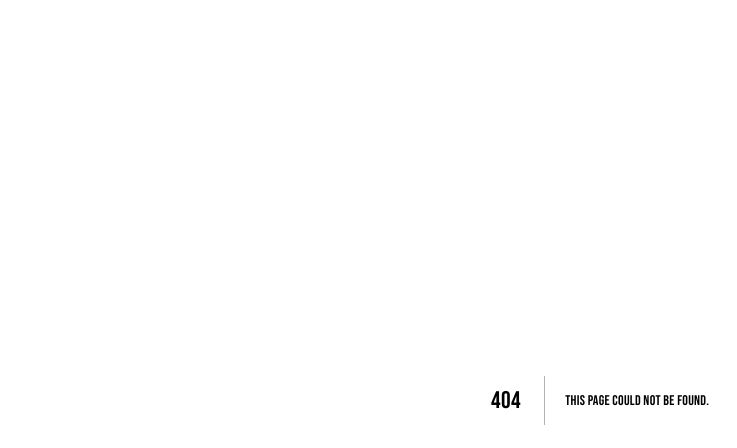
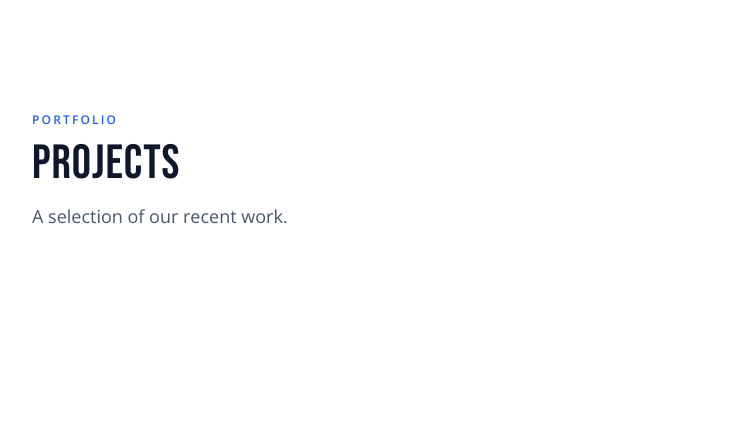
Before and after one commit to cjbeales/agency-framework, a Next.js app: page /projects in a window 1280 px wide. Before the commit this address had no page. Shown: the top 448 px of the page, without its empty margins (40-777 px from the left). Built offline with nearby package versions, Linux system fonts and the light colour scheme.

Commit message:
ShadCN remnants removed

```diff
--- /dev/null
+++ b/app/projects/page.tsx
@@ -0,0 +1,22 @@
+import Container from "@/components/layout/Container";
+import Section from "@/components/layout/Section";
+import SectionHeading from "@/components/ui/SectionHeading";
+
+export const metadata = {
+  title: "Projects",
+  description: "Explore our portfolio of work.",
+};
+
+export default function ProjectsPage() {
+  return (
+    <Section>
+      <Container>
+        <SectionHeading
+          eyebrow="Portfolio"
+          heading="Projects"
+          subtext="A selection of our recent work."
+        />
+      </Container>
+    </Section>
+  );
+}
--- a/components/ui/SectionHeading.tsx
+++ b/components/ui/SectionHeading.tsx
@@ -1,5 +1,4 @@
 import classNames from "classnames";
-import { coreStyles } from "@/styles";
 import Heading from "./Heading";
 import Text from "./Text";
 
--- a/package.json
+++ b/package.json
@@ -12,17 +12,13 @@
   },
   "dependencies": {
     "@headlessui/react": "^2.2.9",
-    "@radix-ui/react-slot": "^1.2.4",
     "@sanity/image-url": "^2.0.3",
-    "class-variance-authority": "^0.7.1",
     "classnames": "^2.5.1",
     "next": "16.1.6",
     "next-sanity": "^12.1.1",
     "react": "19.2.3",
     "react-dom": "19.2.3",
-    "sanity": "^5.15.0",
-    "shadcn": "^4.0.6",
-    "tailwind-merge": "^3.5.0"
+    "sanity": "^5.15.0"
   },
   "devDependencies": {
     "@tailwindcss/postcss": "^4",
```
Also changed, not shown: 1 other file (tests, documents, lock files or other folders).
